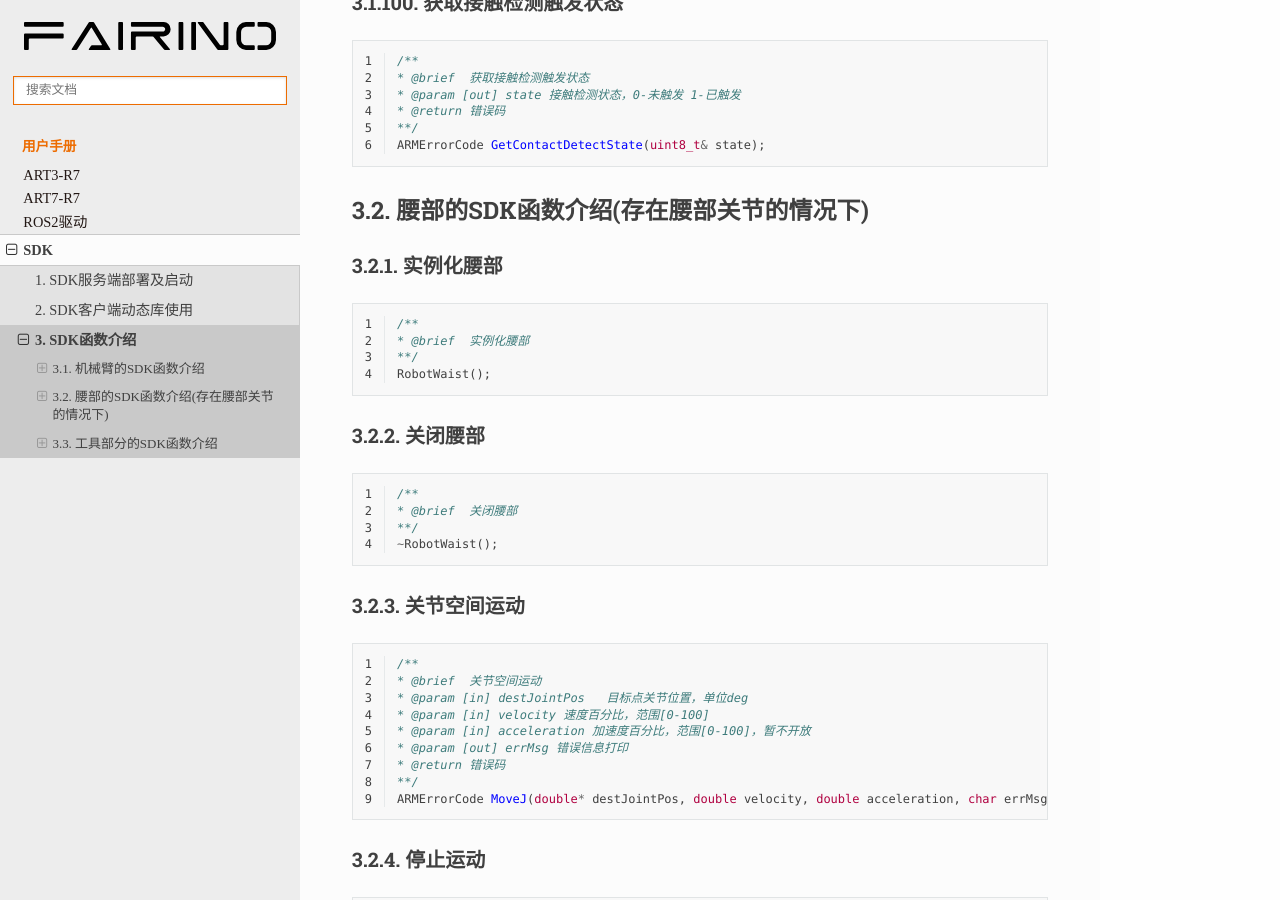
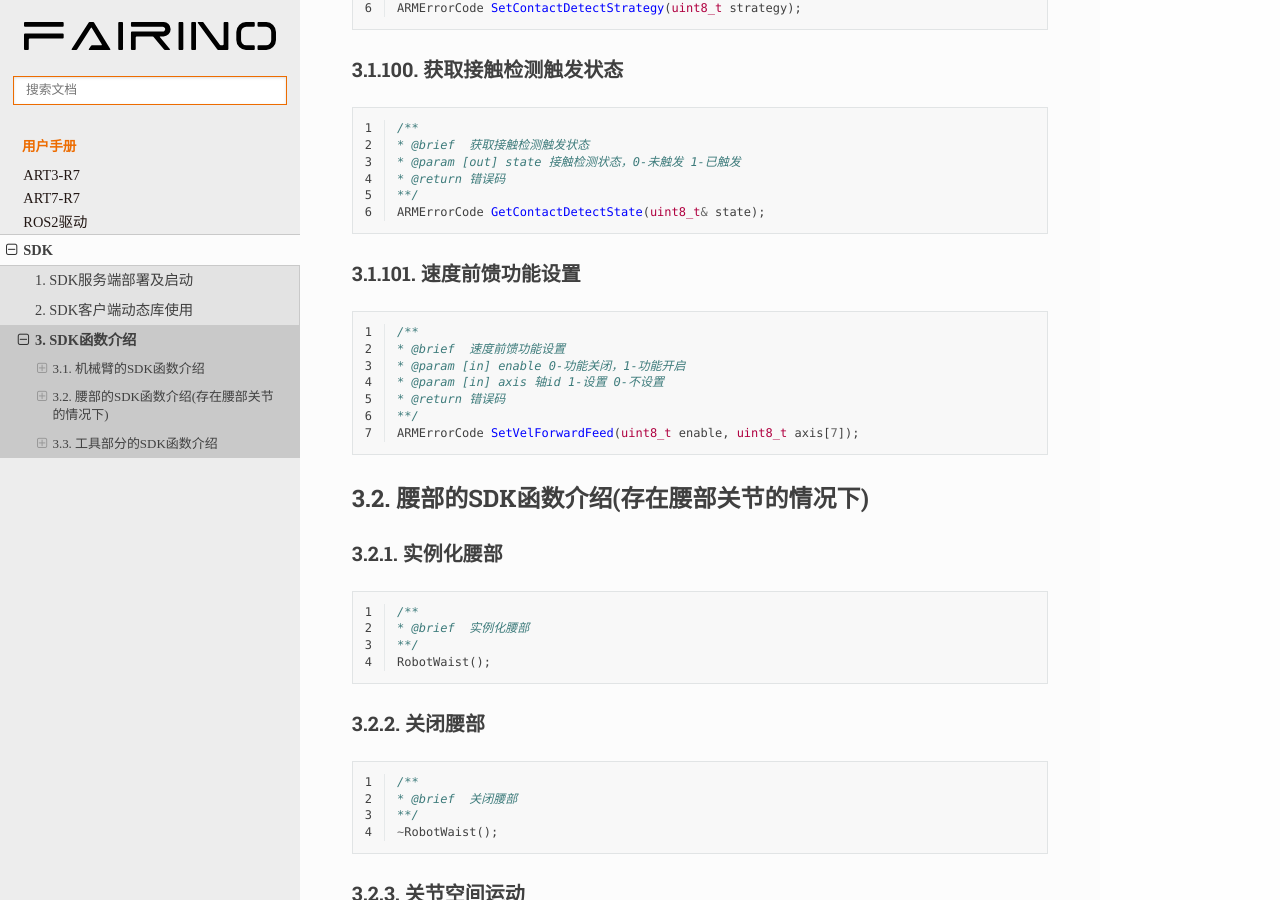
Before and after one commit to FAIR-INNOVATION/fairino-art-doc-zhs, a Sphinx documentation site: the page built from source/SDKManual/sdk_intro.rst, in a window 1280 px wide and 900 px high, scrolled down 30288 px. Built offline with Sphinx 7.4.7 and the Read the Docs theme 3.1.0, drawn with Linux system fonts in a browser that asks for light colours; some of the changed text lies outside the part shown.

```diff
--- a/source/SDKManual/sdk_intro.rst
+++ b/source/SDKManual/sdk_intro.rst
@@ -1749,9 +1749,11 @@ SDK函数介绍
     * @param [in] k 刚度参数
     * @param [in] maxVel 最大关节速度
     * @param [in] maxAcc 最大关节加速度
-    * @return 错误码
-    **/
-    ARMErrorCode ImpedanceControlJointStart(int forceSource, double forceThreshold[7], double m[7], double b[7], double k[7], double maxVel[7], double maxAcc[7]);
+    * @param [in] maxAng 最大调整角度(新增)
+    * @param [in] maxTor 最大限制力矩(新增)
+    * @return 错误码
+    **/
+    ARMErrorCode ImpedanceControlJointStart(int forceSource, double forceThreshold[7], double m[7], double b[7], double k[7], double maxVel[7], double maxAcc[7], double maxAng[7], double maxTor[7]);
 
 关节空间阻抗控制关闭
 ~~~~~~~~~~~~~~~~~~~~~~~~~~~~~~~~~~~~~~~~~~~~~~~~~~~~~~~~~~~~~~~~~~~~~~~~~~~~~~~~
@@ -1782,9 +1784,11 @@ SDK函数介绍
     * @param [in] maxVA 最大线加速度
     * @param [in] maxW 最大角速度
     * @param [in] maxWA 最大角加速度
-    * @return 错误码
-    **/
-    ARMErrorCode ImpedanceControlCartStart(int forceSource, double forceThreshold[7], double m[7], double b[7], double k[7], double maxV, double maxVA, double maxW, double maxWA);
+    * @param [in] maxDix 最大调整距离(新增)
+    * @param [in] maxForce 最大力限制(新增)
+    * @return 错误码
+    **/
+    ARMErrorCode ImpedanceControlCartStart(int forceSource, double forceThreshold[7], double m[7], double b[7], double k[7], double maxV, double maxVA, double maxW, double maxWA, double maxDix[6], double maxForce[6]);
 
 笛卡尔空间阻抗控制关闭
 ~~~~~~~~~~~~~~~~~~~~~~~~~~~~~~~~~~~~~~~~~~~~~~~~~~~~~~~~~~~~~~~~~~~~~~~~~~~~~~~~
@@ -1896,6 +1900,20 @@ SDK函数介绍
     **/
     ARMErrorCode GetContactDetectState(uint8_t& state);
 
+速度前馈功能设置
+~~~~~~~~~~~~~~~~~~~~~~~~~~~~~~~~~~~~~~~~~~~~~~~~~~~~~~~~~~~~~~~~~~~~~~~~~~~~~~~~
+
+.. code-block:: c++
+    :linenos:
+
+    /**
+    * @brief  速度前馈功能设置
+    * @param [in] enable 0-功能关闭，1-功能开启
+    * @param [in] axis 轴id 1-设置 0-不设置
+    * @return 错误码
+    **/
+    ARMErrorCode SetVelForwardFeed(uint8_t enable, uint8_t axis[7]);
+
 腰部的SDK函数介绍(存在腰部关节的情况下)
 -----------------------------------------------------------------------------------------
 
```
Also changed, not shown: source/ARTManual/art_product.rst (+38 -1 lines), source/PluginManual/plugin_board.rst (+8 -0 lines), source/ARTManual/image/en/052.png (added), source/ARTManual/image/zh_CN/052.png (added), 6 other files.
